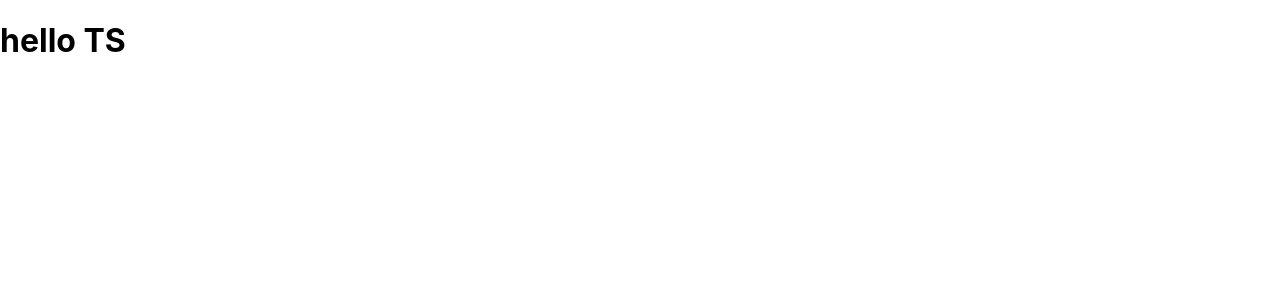
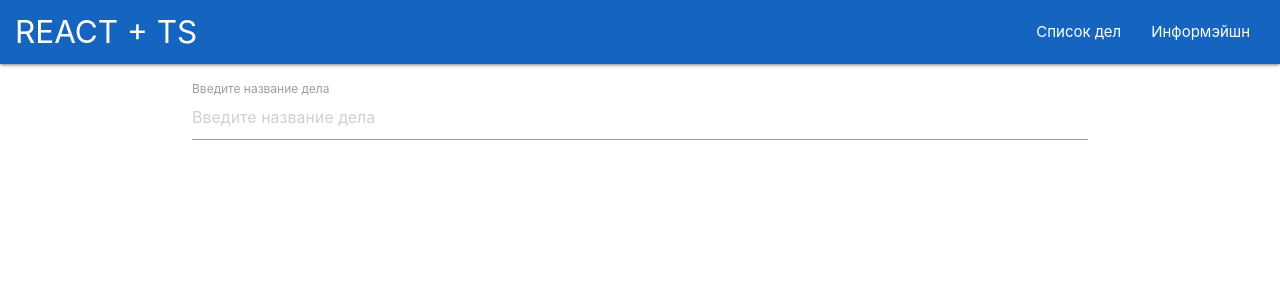
Before and after one commit to workJOPEWER/React-JS-TypeScript, a React (Create React App) app: page / in a window 1280 px wide. Shown: the top 300 px of the page. Built offline with nearby package versions, Linux system fonts and the light colour scheme.

Commit message:
create bese components

```diff
--- a/public/index.html
+++ b/public/index.html
@@ -10,16 +10,18 @@
       content="Web site created using create-react-app"
     />
     <link rel="apple-touch-icon" href="%PUBLIC_URL%/logo192.png" />
+
     <!--
       manifest.json provides metadata used when your web app is installed on a
       user's mobile device or desktop. See https://developers.google.com/web/fundamentals/web-app-manifest/
     -->
     <link rel="manifest" href="%PUBLIC_URL%/manifest.json" />
+    <link rel="stylesheet" href="https://cdnjs.cloudflare.com/ajax/libs/materialize/1.0.0/css/materialize.min.css">
+    <link href="https://fonts.googleapis.com/icon?family=Material+Icons" rel="stylesheet">
     <!--
       Notice the use of %PUBLIC_URL% in the tags above.
       It will be replaced with the URL of the `public` folder during the build.
       Only files inside the `public` folder can be referenced from the HTML.
-
       Unlike "/favicon.ico" or "favicon.ico", "%PUBLIC_URL%/favicon.ico" will
       work correctly both with client-side routing and a non-root public URL.
       Learn how to configure a non-root public URL by running `npm run build`.
--- a/src/App.tsx
+++ b/src/App.tsx
@@ -1,9 +1,17 @@
 import React from 'react';
+import {Navbar} from './components/Navbar';
+import {TodoForm} from './components/TodoForm';
 
-function App() {
-    return (
-        <h1>hello TS</h1>
-    );
+const App: React.FC = () => {
+    return <>
+    <Navbar />
+        <div className={'container'}>
+
+            <TodoForm />
+
+        </div>
+    </>
+
 }
 
 export default App;
--- /dev/null
+++ b/src/components/Navbar.tsx
@@ -0,0 +1,13 @@
+import React from 'react';
+
+export const Navbar: React.FunctionComponent = () => (
+    <nav>
+        <div className="nav-wrapper blue darken-3 px1">
+            <a href="/" className="brand-logo">REACT + TS</a>
+            <ul className="right hide-on-med-and-down">
+                <li><a href="/">Список дел</a></li>
+                <li><a href="/">Информэйшн</a></li>
+            </ul>
+        </div>
+    </nav>
+);
--- /dev/null
+++ b/src/components/TodoForm.tsx
@@ -0,0 +1,12 @@
+import React from 'react';
+
+export const TodoForm: React.FC = () => {
+    return (
+        <div className={'input-field mt2'}>
+            <input type="text" id="title" placeholder={'Введите название дела'}/>
+            <label htmlFor="title" className="active">
+                Введите название дела
+            </label>
+        </div>
+    )
+}
--- a/src/index.css
+++ b/src/index.css
@@ -11,3 +11,12 @@ code {
   font-family: source-code-pro, Menlo, Monaco, Consolas, 'Courier New',
     monospace;
 }
+
+.px1 {
+  padding-left: 1rem;
+  padding-right: 1rem;
+}
+
+.mt2{
+  margin-top: 2rem;
+}
```
